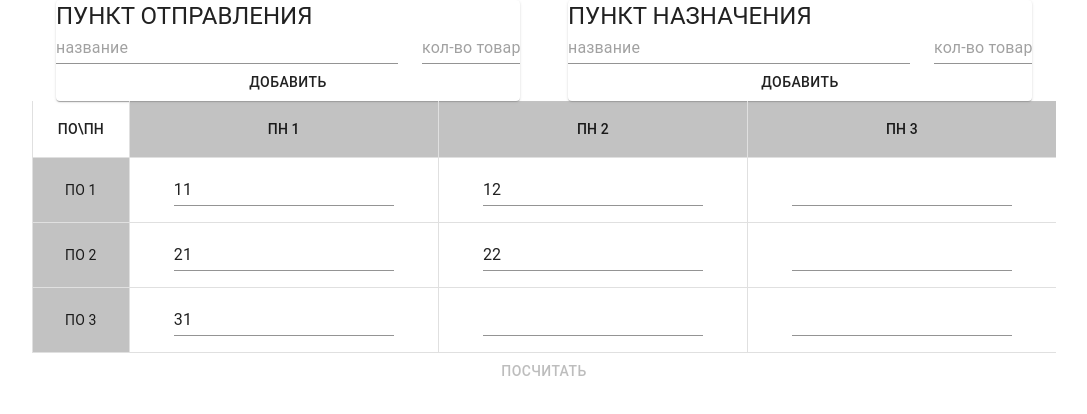
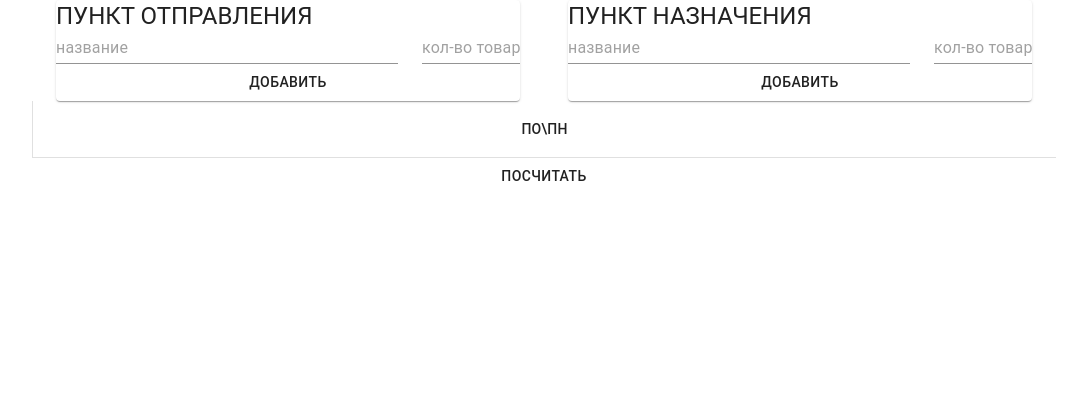
Before and after one commit to eavarlamova/fuzzy-transport-problem, a React (Create React App) app: page / in a window 1280 px wide. Shown: the top 414 px of the page, without its empty margins (96-1183 px from the left). Built offline with nearby package versions, Linux system fonts and the light colour scheme.

Commit message:
fix bugs with check type

```diff
--- a/src/pages/FormPage/index.jsx
+++ b/src/pages/FormPage/index.jsx
@@ -9,18 +9,18 @@ const FormPage = () => {
   const [points, setPoints] = useState({ departure: [], destination: [] }); // пункты отправления и назначения в виде объектов с полямя name и quality
   const [currentPoint, setCurrentPoint] = useState({ departure: {}, destination: {} });
   const [matrix, setMatrix] = useState([])
-  const matrix1 = [
-    [{ x: 11, c: 11 }, { x: 12, c: 12 }],
-    [{ x: 21, c: 21 }, { x: 22, c: 22 }],
-    [{ x: 31, c: 31 }, { x: 50, c: null }],
-  ];
-  useEffect(() => {
-    setMatrix(matrix1)
-    setPoints({
-      departure: [{ name: 'ПО 1' }, { name: 'ПО 2' }, { name: 'ПО 3' }],
-      destination: [{ name: 'ПH 1' }, { name: 'ПH 2' }, { name: 'ПH 3' }]
-    })
-  }, [])
+  // const matrix1 = [
+  //   [{ x: 11, c: 11 }, { x: 12, c: 12 }],
+  //   [{ x: 21, c: 21 }, { x: 22, c: 22 }],
+  //   [{ x: 31, c: 31 }, { x: 50, c: null }],
+  // ];
+  // useEffect(() => {
+  //   setMatrix(matrix1)
+  //   setPoints({
+  //     departure: [{ name: 'ПО 1' }, { name: 'ПО 2' }, { name: 'ПО 3' }],
+  //     destination: [{ name: 'ПH 1' }, { name: 'ПH 2' }, { name: 'ПH 3' }]
+  //   })
+  // }, [])
 
 
   const setMatrixField = useMemo(() => {
@@ -35,14 +35,14 @@ const FormPage = () => {
             ?
             matrix[index][i]
               ?
-              matrix[index][i].x || null
+              typeof(matrix[index][i].x) === 'number' ? matrix[index][i].x : null
               : null
             : null,
           c: matrix[index]
             ?
             matrix[index][i]
               ?
-              matrix[index][i].c || null
+              typeof(matrix[index][i].c) === 'number' ? matrix[index][i].c : null
               : null
             : null,
         }]
```
